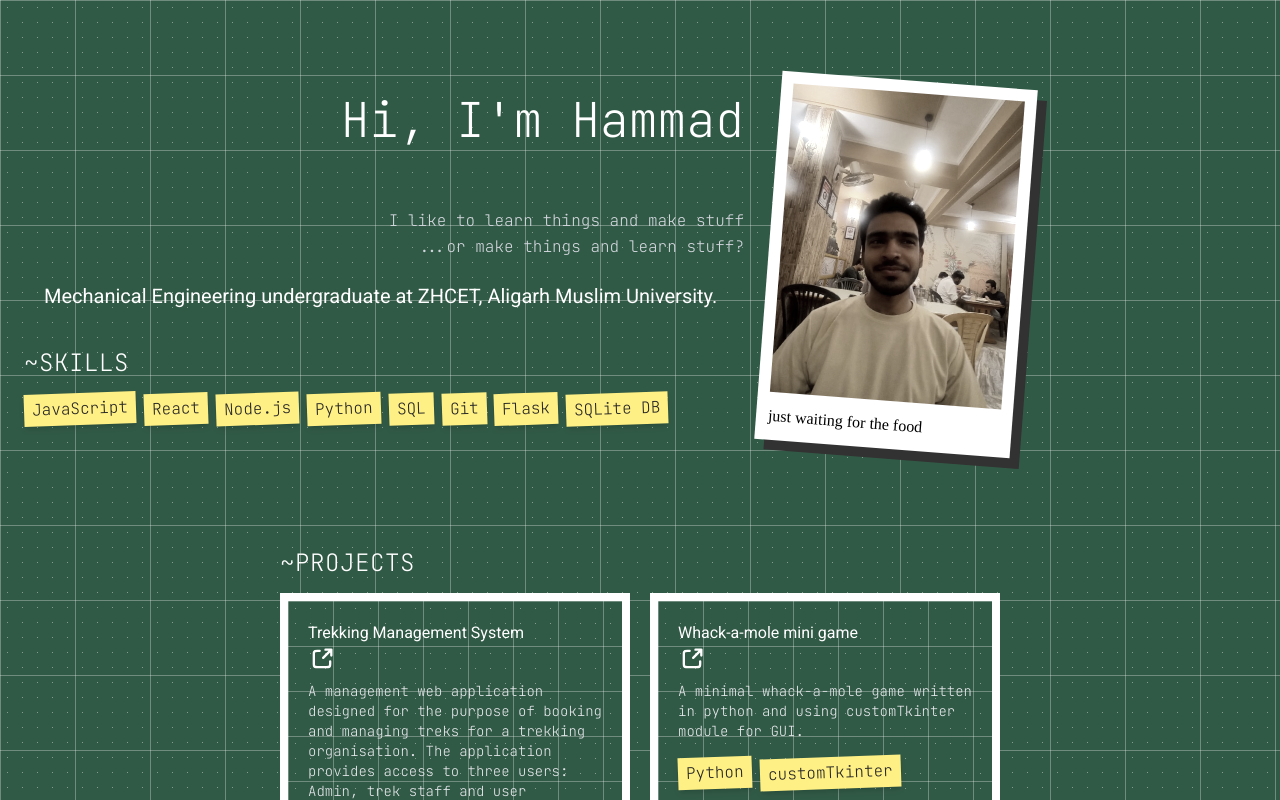
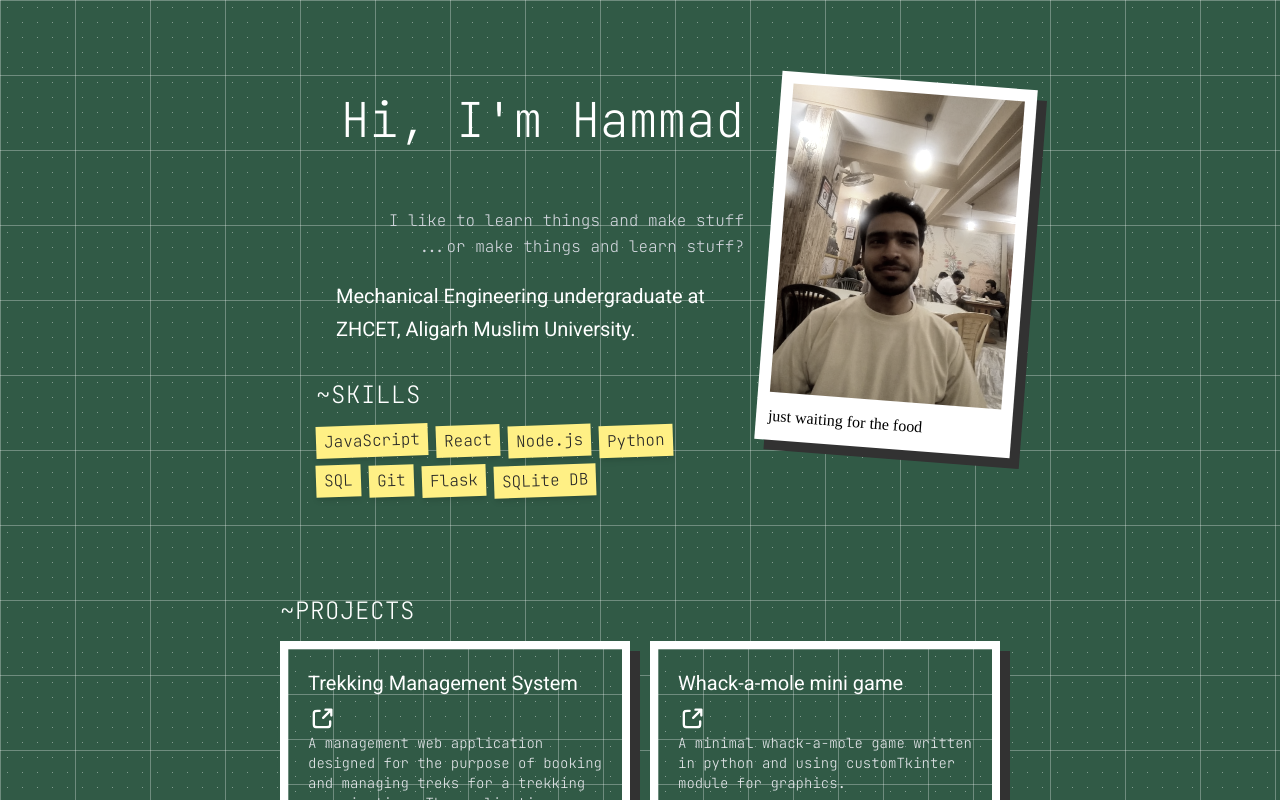
Before and after one commit to hammad-258/my-portfolio, a React (Vite) app: page / in a window 1280 px wide. Shown: the top 800 px of the page. Built offline with nearby package versions, Linux system fonts and the light colour scheme; a web font is replaced by a local one.

Commit message:
modified:   src/App.jsx 	modified:   src/components/About.jsx 	modified:   src/components/Projects.jsx 	modified:   src/index.css

```diff
--- a/src/App.jsx
+++ b/src/App.jsx
@@ -7,7 +7,6 @@ function App() {
   return (
     <>
       <div className="mat">
-      {/* <Navbar /> */}
       <About />
       <Projects />
       <Contact />
--- a/src/components/About.jsx
+++ b/src/components/About.jsx
@@ -9,7 +9,7 @@ function About() {
           Hi, I'm Hammad
         </h1>
       </section>
-      <section id="about" className="max-w-3xl mx-auto px-6 py-16 pb-0">
+      <section id="about" className="max-w-3xl mx-auto px-6 py-16 pb-0 md:ms-73">
         <div className="text-gray-300 jetbrains-mono-regular text-right leading-relaxed ">
           <p>I like to learn things and make stuff</p>
           <p>...or make things and learn stuff? </p>
@@ -22,7 +22,7 @@ function About() {
         <h3 className="jetbrains-mono-regular text-[24px] font-semibold text-white mt-8 mb-3 uppercase tracking-wide">
           ~SKILLS
         </h3>
-        <div className="flex flex-wrap gap-2 w-[90vw]">
+        <div className="flex flex-wrap gap-2 w-[90vw] md:w-[90%]">
           {skills.map((skill) => (
             <span
               key={skill}
--- a/src/components/Projects.jsx
+++ b/src/components/Projects.jsx
@@ -7,7 +7,7 @@ const projects = [
   },
   {
     title: "Whack-a-mole mini game",
-    description: "A minimal whack-a-mole game written in python and using customTkinter module for GUI.",
+    description: "A minimal whack-a-mole game written in python and using customTkinter module for graphics.",
     tags: ["Python", "customTkinter"],
     link: "https://github.com/hammad-258/whack-a-mole",
   },
@@ -22,10 +22,13 @@ const projects = [
 function ProjectCard({ title, description, tags, link }) {
   return (
     <div
-      className="mat-short block bg-transparent border-8 border-white p-5 hover:shadow-none transition-shadow">
-      <h3 className="font-semibold roboto-regular text-white mb-2">{title}<a href={link} target="_blank"><svg height="28px" viewBox="0 0 24 24" fill="none" xmlns="http://www.w3.org/2000/svg">
-  <path d="M10.0002 5H8.2002C7.08009 5 6.51962 5 6.0918 5.21799C5.71547 5.40973 5.40973 5.71547 5.21799 6.0918C5 6.51962 5 7.08009 5 8.2002V15.8002C5 16.9203 5 17.4801 5.21799 17.9079C5.40973 18.2842 5.71547 18.5905 6.0918 18.7822C6.5192 19 7.07899 19 8.19691 19H15.8031C16.921 19 17.48 19 17.9074 18.7822C18.2837 18.5905 18.5905 18.2839 18.7822 17.9076C19 17.4802 19 16.921 19 15.8031V14M20 9V4M20 4H15M20 4L13 11" stroke="#FFFFFF" stroke-width="2" stroke-linecap="round" stroke-linejoin="round"/>
-</svg></a></h3>
+      className="mat-short shadow-[10px_10px_0px_0px_rgba(50,50,50,1)] block border-8 border-white p-5 hover:rotate-[2deg] transition-all duration-300 ease-out">
+      <h3 className="font-semibold text-xl roboto-regular text-white mb-2">{title}</h3>
+      <div  className="w-[28px]">
+        <a href={link} target="_blank"><svg height="28px" viewBox="0 0 24 24" fill="none" xmlns="http://www.w3.org/2000/svg">
+          <path d="M10.0002 5H8.2002C7.08009 5 6.51962 5 6.0918 5.21799C5.71547 5.40973 5.40973 5.71547 5.21799 6.0918C5 6.51962 5 7.08009 5 8.2002V15.8002C5 16.9203 5 17.4801 5.21799 17.9079C5.40973 18.2842 5.71547 18.5905 6.0918 18.7822C6.5192 19 7.07899 19 8.19691 19H15.8031C16.921 19 17.48 19 17.9074 18.7822C18.2837 18.5905 18.5905 18.2839 18.7822 17.9076C19 17.4802 19 16.921 19 15.8031V14M20 9V4M20 4H15M20 4L13 11" stroke="#FFFFFF" stroke-width="2" stroke-linecap="round" stroke-linejoin="round"/>
+        </svg></a>
+      </div>
 
       <p className="text-sm jetbrains-mono-regular text-gray-200 mb-4">{description}</p>
       <div className="flex flex-wrap gap-2">
--- a/src/index.css
+++ b/src/index.css
@@ -43,9 +43,7 @@ section {
   }
 .mat-short{
   width: 100%;
-    height: 100%;
-    /* blue */
-    /* background-color: #274b6f ; */
+  min-height: 100%;
   background-color: #315a46 ;
   background-image:
     radial-gradient(circle, rgba(255, 255, 255, 0.4) 0.25px, transparent 1px),
@@ -53,8 +51,3 @@ section {
     linear-gradient(to bottom, rgba(255, 255, 255, 0.3) 1px, transparent 1px);
   background-size: 15px 15px, 45px 45px, 45px 45px;
 }
-@theme {
-  --color-primary: #536878;
-  --color-secondary: #eae0c8;
-  --color-textcolor: gray-900;
-}
```
Lines whose indentation alone changed are shown as unchanged.
